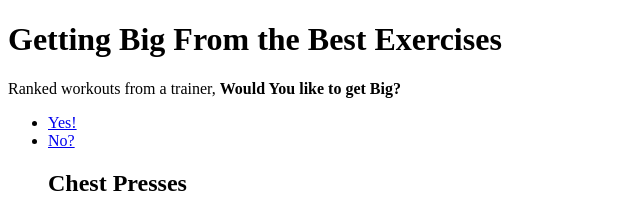
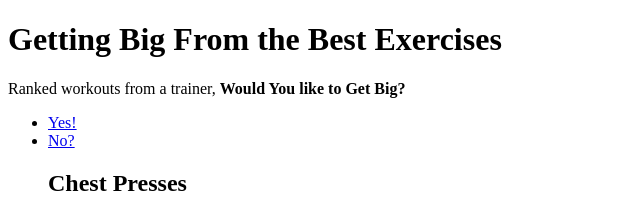
Before and after one commit to Zach2027/Zach2027.github.io, a plain HTML site: page index.html in a window 1280 px wide. Shown: the top 214 px of the page, 0-640 px from the left. Drawn offline with Linux system fonts and the light colour scheme.

```diff
--- a/index.html
+++ b/index.html
@@ -10,7 +10,7 @@
     <p>
 
     Ranked workouts from a trainer,
-    <strong> Would You like to get Big?</strong>
+    <strong> Would You like to Get Big?</strong>
     <ul>
     <li><a href="https://docs.google.com/document/d/1oCpwEPiTHHjokfRTiNZRYYnIxP7YFUC5FVbRkw5EPok/view">Yes!</a></li>
     <li><a href="https://docs.google.com/document/d/1cSqQ1mCSzP8ict4x9Tt-iOMtIoSI0BGNyU1Afca-vKc/edit">No?</a></li>
```
